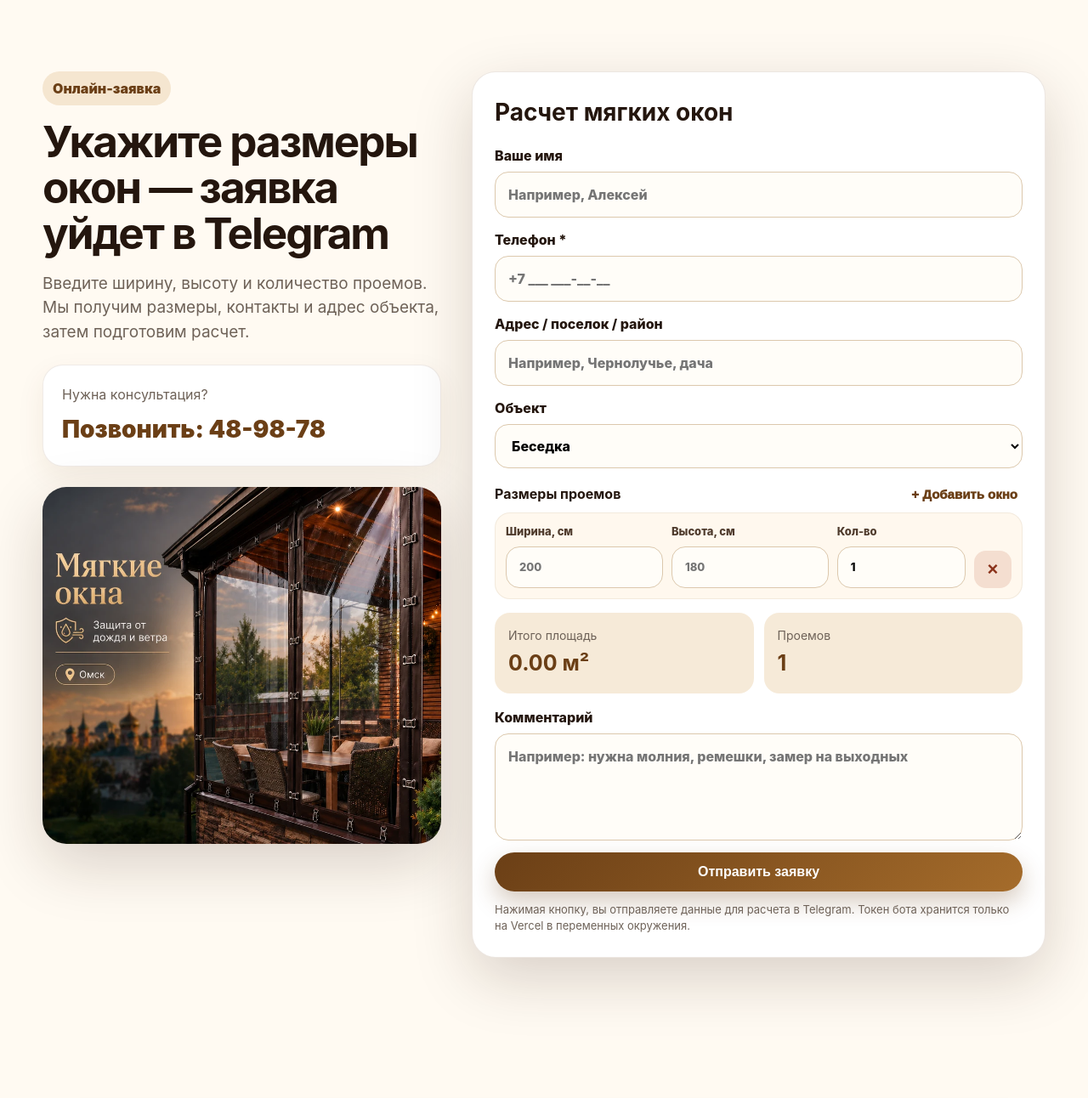
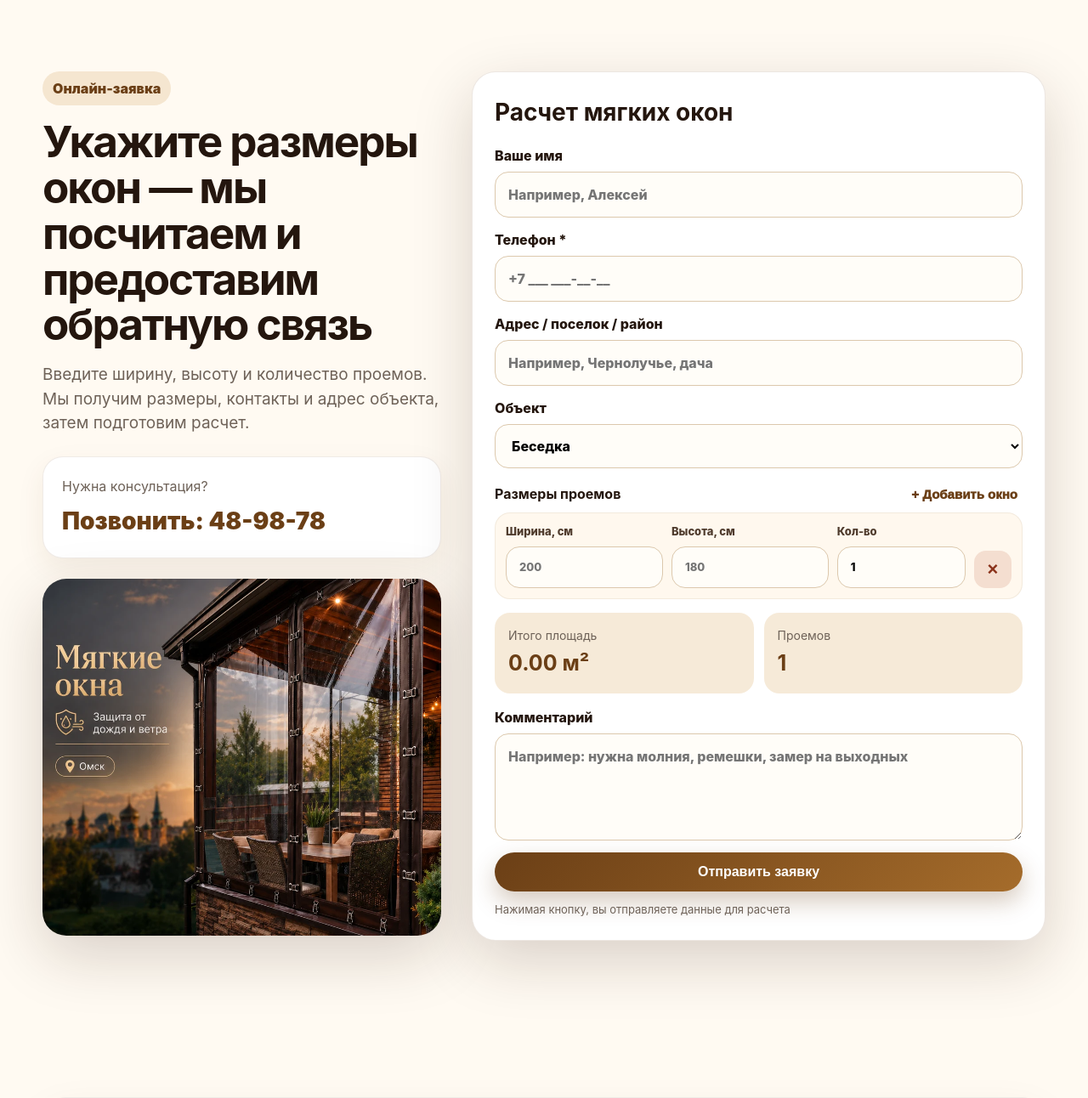
Before and after one commit to shumka55omsk-lang/softwindow55, a website: page index.html in a window 1280 px wide. Shown: the part 2674-3966 px from the top of the page at 85% size. Drawn offline with Linux system fonts and the light colour scheme.

Commit message:
Update index.html

```diff
--- a/index.html
+++ b/index.html
@@ -196,7 +196,7 @@
       <div class="container calc-layout">
         <div class="calc-copy">
           <span class="section-tag">Онлайн-заявка</span>
-          <h2>Укажите размеры окон — заявка уйдет в Telegram</h2>
+          <h2>Укажите размеры окон — мы посчитаем и предоставим обратную связь</h2>
           <p class="lead">Введите ширину, высоту и количество проемов. Мы получим размеры, контакты и адрес объекта, затем подготовим расчет.</p>
           <div class="call-card">
             <span>Нужна консультация?</span>
@@ -258,7 +258,7 @@
 
           <input type="hidden" name="utm" id="utmField">
           <button class="btn btn-primary btn-full" type="submit">Отправить заявку</button>
-          <p class="form-note">Нажимая кнопку, вы отправляете данные для расчета в Telegram. Токен бота хранится только на Vercel в переменных окружения.</p>
+          <p class="form-note">Нажимая кнопку, вы отправляете данные для расчета </p>
           <div class="form-status" id="formStatus" role="status" aria-live="polite"></div>
         </form>
       </div>
```
